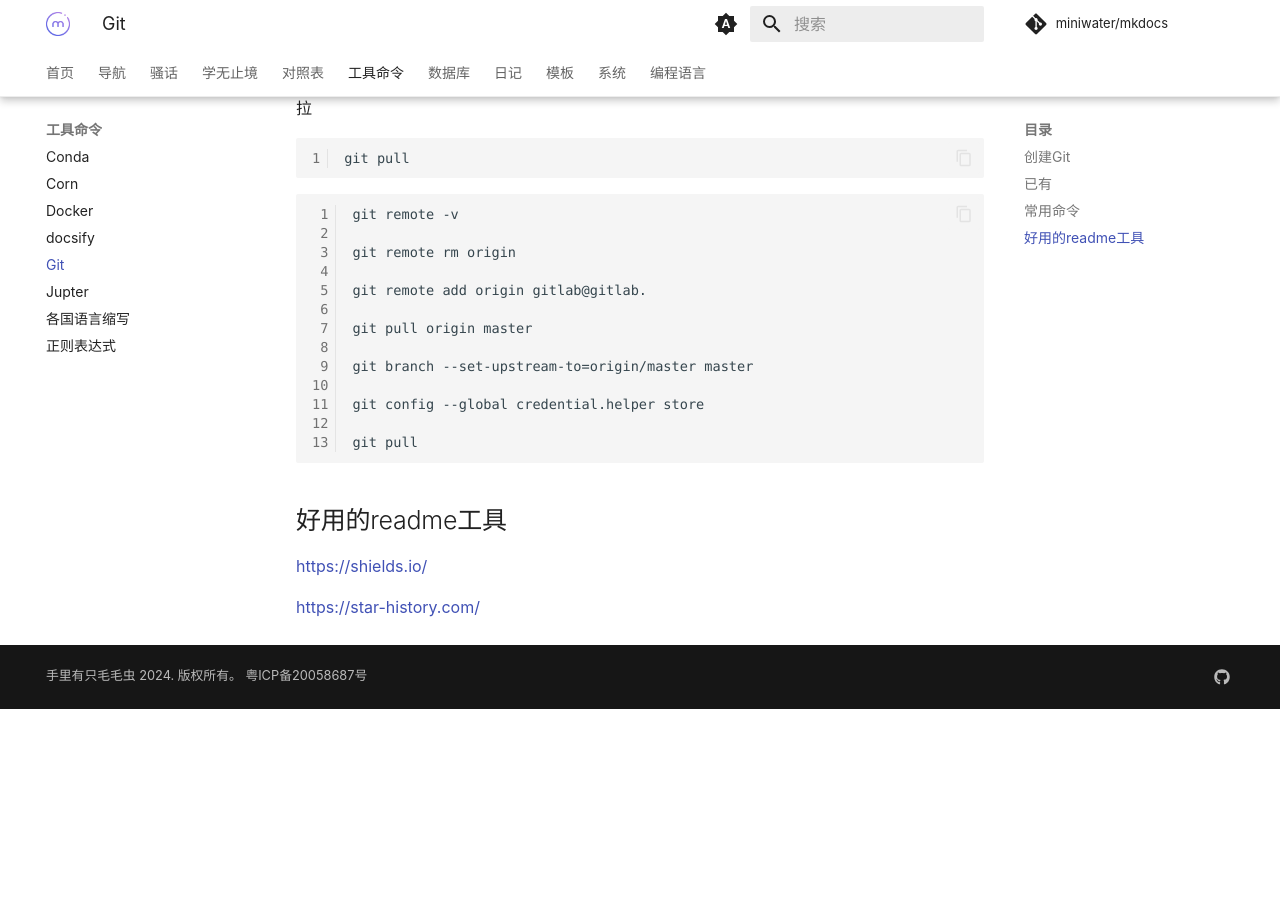
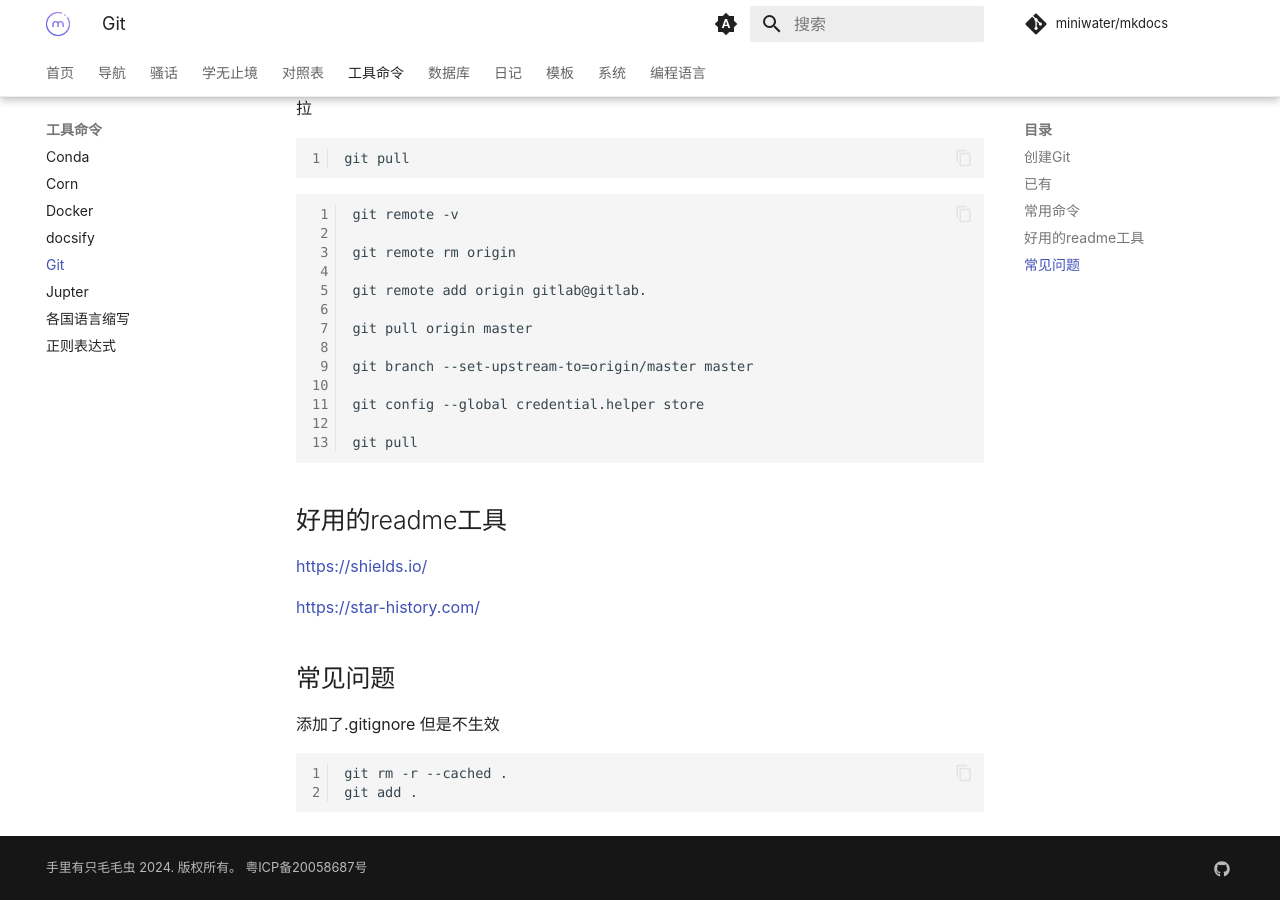
Before and after one commit to miniwater/mkdocs, an MkDocs documentation site: the page built from docs/工具命令/Git.md, in a window 1280 px wide and 900 px high, scrolled down 3093 px. Built offline with MkDocs 1.6.1 and Material for MkDocs 9.7.7, drawn with Linux system fonts in a browser that asks for light colours; comment, search, counter and statistics services are not loaded; before the commit the page ends 3802 px from its top, so only the background shows below that.

Commit message:
vault backup: 2023-12-22 22:07:12

````diff
--- a/docs/工具命令/Git.md
+++ b/docs/工具命令/Git.md
@@ -197,3 +197,12 @@ git pull
 <https://shields.io/>
 
 <https://star-history.com/>
+
+## 常见问题
+
+添加了.gitignore 但是不生效
+
+```shell
+git rm -r --cached .
+git add .
+```
````
